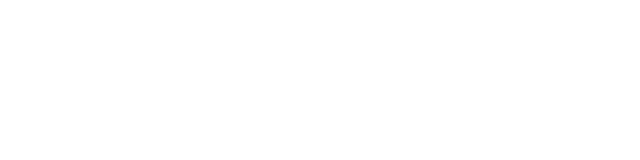
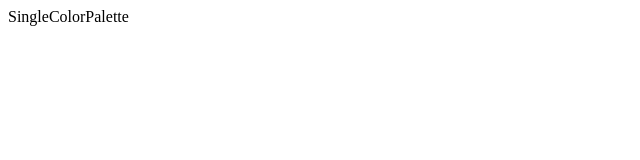
Before and after one commit to sterlingbarton/color-palette, a React (Vite) app in the folder color-palette/: page /palette/1/1 in a window 1280 px wide. Before the commit this address had no page. Shown: the top 160 px of the page, without its empty margins (0-640 px from the left). Built offline with nearby package versions, Linux system fonts and the light colour scheme.

Commit message:
created single color palette comp and established route

```diff
--- a/color-palette/src/App.jsx
+++ b/color-palette/src/App.jsx
@@ -3,6 +3,7 @@
 import Palette from "./Palette"
 import SeedColors from "./SeedColors"
 import PaletteList from "./PaletteList";
+import SingleColorPalette from './SingleColorPalette';
 import { generatePalette } from "./colorHelpers"
 
 export default function App() {
@@ -21,7 +22,8 @@
       <Routes>
         <Route index path='/' element={<PaletteList palettes={palettes}/>}/>
         <Route exact path='/palette/:id' element={<PaletteWrapper />}/>
-    </Routes>
+        <Route exact path='/palette/:paletteId/:colorId' element={<SingleColorPalette />}/>
+      </Routes>
     </div>
   )
 }
--- a/color-palette/src/ColorBox.jsx
+++ b/color-palette/src/ColorBox.jsx
@@ -1,8 +1,9 @@
 import {useState} from 'react'
 import {CopyToClipboard} from 'react-copy-to-clipboard';
+import { Link } from "react-router-dom";
 import './ColorBox.css'
 
-export default function ColorBox({background, name}) {
+export default function ColorBox({background, name, colorId, paletteId}) {
     const [copied, setCopied] = useState(false)
 
     function changeCopyState(){
@@ -24,7 +25,9 @@
                 </div>
                 <button className='copy-button'>Copy</button>
             </div>
-            <span className='see-more'>MORE</span>
+            <Link to={`/palette/${paletteId}/${colorId}`} onClick={(e) => e.stopPropagation()}>
+                <span className='see-more'>MORE</span>
+            </Link>
         </div>
     </CopyToClipboard>
   )
--- a/color-palette/src/Navbar.jsx
+++ b/color-palette/src/Navbar.jsx
@@ -53,7 +53,7 @@
             </div>
         </div>
         <div className='select-container'>
-            <FormControl fullwidth size="small">
+            <FormControl fullwidth='true' size="small">
                 <InputLabel id="demo-simple-select-label">Format</InputLabel>
                 <Select
                 labelId="select-label"
--- a/color-palette/src/Palette.jsx
+++ b/color-palette/src/Palette.jsx
@@ -9,7 +9,7 @@
     const [format, setFormat] = useState('hex')
 
     const colorBoxes = palette.colors[level].map((color) => {
-        return <ColorBox key={color.id} background={color[format]} name={color.name}/>
+        return <ColorBox key={color.id} background={color[format]} name={color.name} colorId={color.id} paletteId={palette.id}/>
     })
 
     function changeFormat(value){
--- /dev/null
+++ b/color-palette/src/SingleColorPalette.jsx
@@ -0,0 +1,7 @@
+import React from 'react'
+
+export default function SingleColorPalette() {
+  return (
+    <div>SingleColorPalette</div>
+  )
+}
```
